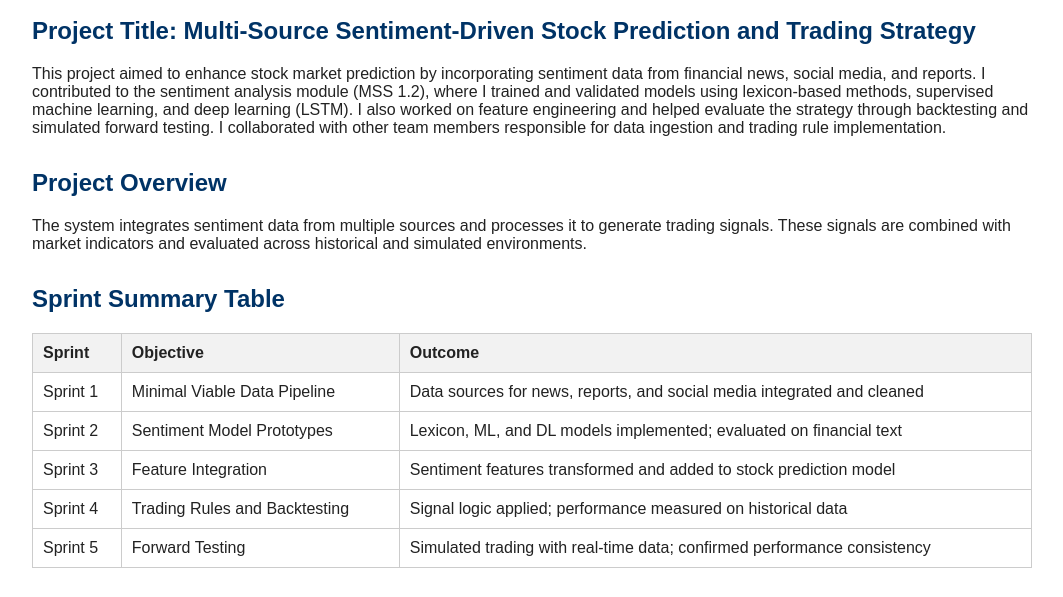
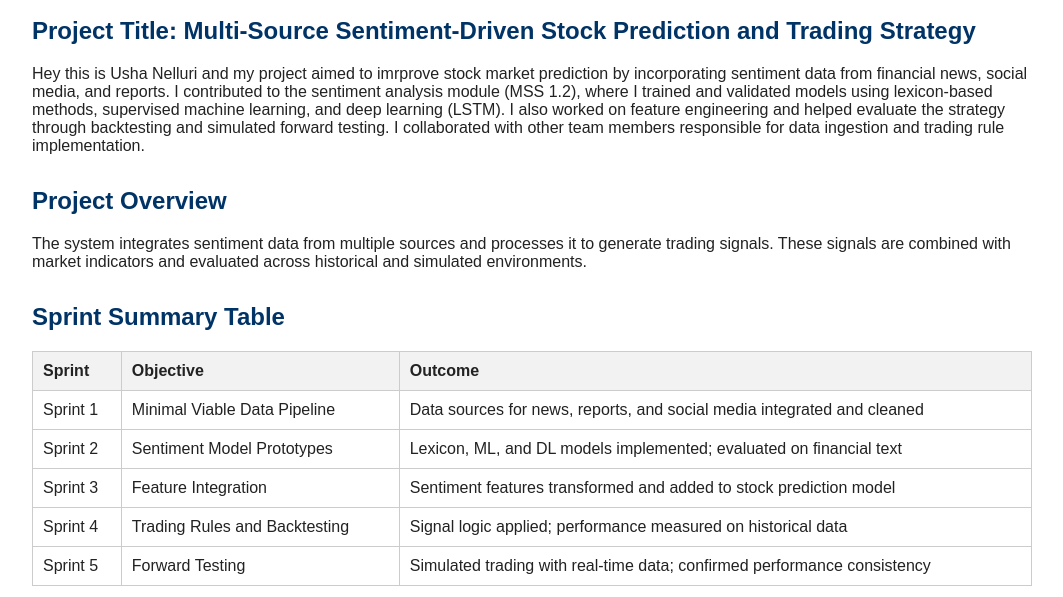
Before and after one commit to ushanelluri/usha.github.io, a plain HTML site: page index.html in a window 1280 px wide. Shown: the part 133-730 px from the top of the page, without its empty margins (108-1171 px from the left). Drawn offline with Linux system fonts and the light colour scheme.

Commit message:
Update index.html

```diff
--- a/index.html
+++ b/index.html
@@ -64,7 +64,7 @@
   <div class="section">
     <h2>Project Title: Multi-Source Sentiment-Driven Stock Prediction and Trading Strategy</h2>
     <p>
-      This project aimed to enhance stock market prediction by incorporating sentiment data from financial news, social media, and reports. I contributed to the sentiment analysis module (MSS 1.2), where I trained and validated models using lexicon-based methods, supervised machine learning, and deep learning (LSTM). I also worked on feature engineering and helped evaluate the strategy through backtesting and simulated forward testing. I collaborated with other team members responsible for data ingestion and trading rule implementation.
+      Hey this is Usha Nelluri and my project aimed to imrprove stock market prediction by incorporating sentiment data from financial news, social media, and reports. I contributed to the sentiment analysis module (MSS 1.2), where I trained and validated models using lexicon-based methods, supervised machine learning, and deep learning (LSTM). I also worked on feature engineering and helped evaluate the strategy through backtesting and simulated forward testing. I collaborated with other team members responsible for data ingestion and trading rule implementation.
     </p>
   </div>
 
```
